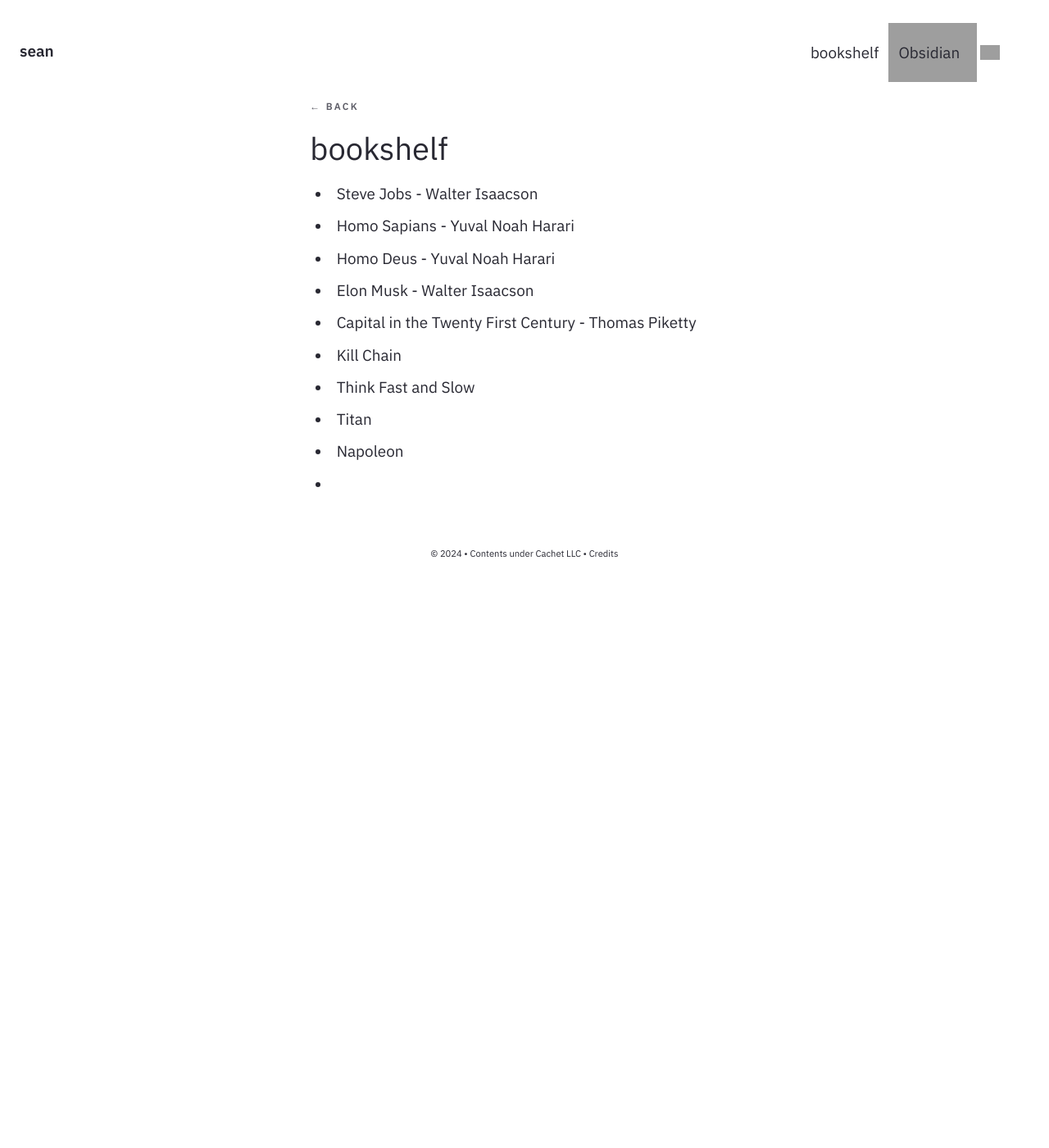
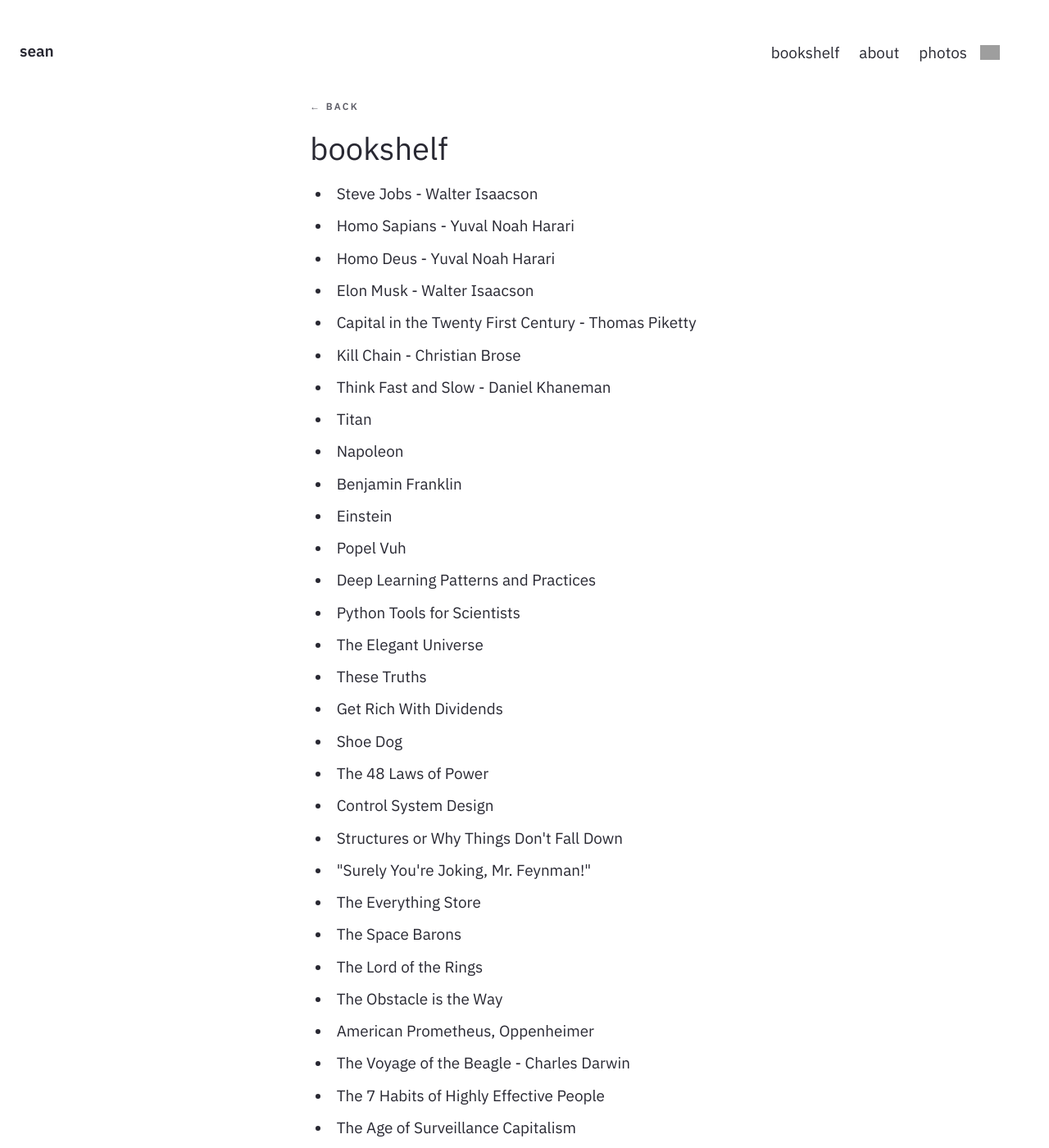
Before and after one commit to sschu48/sschu48.github.io, a Jekyll site: the page built from _posts/2024-05-26-bookshelf.md, in a window 1280 px wide and 1400 px high. Shown: the whole window at 82% size. Built offline with Jekyll 4.4.1, drawn with Linux system fonts in a browser that asks for light colours; some of the changed text lies outside the part shown; grey boxes are pictures that could not be loaded.

Commit message:
added pages - bookshelf and photos

```diff
--- a/_includes/Nav.html
+++ b/_includes/Nav.html
@@ -54,7 +54,6 @@
 
     <div id="navbarBasicExample" class="navbar-menu">
       <div class="navbar-start">
-
         <!--
         <a href="{{'/notes' | relative_url}}" class="navbar-item">
           Demo Feed
@@ -68,13 +67,20 @@
         <a href="https://github.com/Jekyll-Garden/jekyll-garden.github.io" target="_blank" class="navbar-item">
           Github
         </a>
-        <a href="https://jekyllrb.com/" target="_blank" class="navbar-item">
-          Jekyll
+        -->
+        <a href="../post/about" class="navbar-item">
+          about
         </a>
-        -->
+
+        <a href="../post/photos" class="navbar-item">
+          photos
+        </a>
+
+        <!--
         <a href="https://obsidian.md/"  target="_blank" class="navbar-item">
           Obsidian
         </a>
+        -->
       </div>
       <div class="navbar-end is-hidden-mobile" onclick="modeSwitcher()" >
         <div class="navbar-item">
--- a/_posts/2024-05-26-bookshelf.md
+++ b/_posts/2024-05-26-bookshelf.md
@@ -7,8 +7,53 @@
 - Homo Deus - Yuval Noah Harari
 - Elon Musk - Walter Isaacson
 - Capital in the Twenty First Century - Thomas Piketty
-- Kill Chain
-- Think Fast and Slow
+- Kill Chain - Christian Brose
+- Think Fast and Slow - Daniel Khaneman
 - Titan
 - Napoleon
--
+- Benjamin Franklin
+- Einstein
+- Popel Vuh
+- Deep Learning Patterns and Practices
+- Python Tools for Scientists
+- The Elegant Universe
+- These Truths
+- Get Rich With Dividends
+- Shoe Dog
+- The 48 Laws of Power
+- Control System Design
+- Structures or Why Things Don't Fall Down
+- "Surely You're Joking,  Mr. Feynman!"
+- The Everything Store
+- The Space Barons
+- The Lord of the Rings
+- The Obstacle is the Way
+- American Prometheus, Oppenheimer
+- The Voyage of the Beagle - Charles Darwin
+- The 7 Habits of Highly Effective People
+- The Age of Surveillance Capitalism
+- Leonardo Da Vinci
+- John Adams
+- Guns, Germs, and Steel
+- Churchill
+- The Wright Brothers
+- Content Inc.
+- Play Bigger
+- Atomic Habits
+- Basic Economics
+- The Laws of Human Nature
+- Tools of Titans
+- Communication Systems
+- The Bible, NIV
+- The Theory of Money and Credit
+- The Intelligent Investor
+- The History of Western Philosophy
+- The Creative Act
+- Republic - Plato
+- The Great Reversal
+- Teh Psychology of Money
+- The Autobiography of Benjamin Franklin
+- The art of War - Sun Tzu
+- The Almanack of Naval Ravikant
+- Zero to One
+- Poor Charlie's Almanack
```
Also changed, not shown: _posts/2024-05-27-about.md (added, +13 -0 lines), _posts/2024-05-27-photos.md (added, +19 -0 lines), 10 other files.
